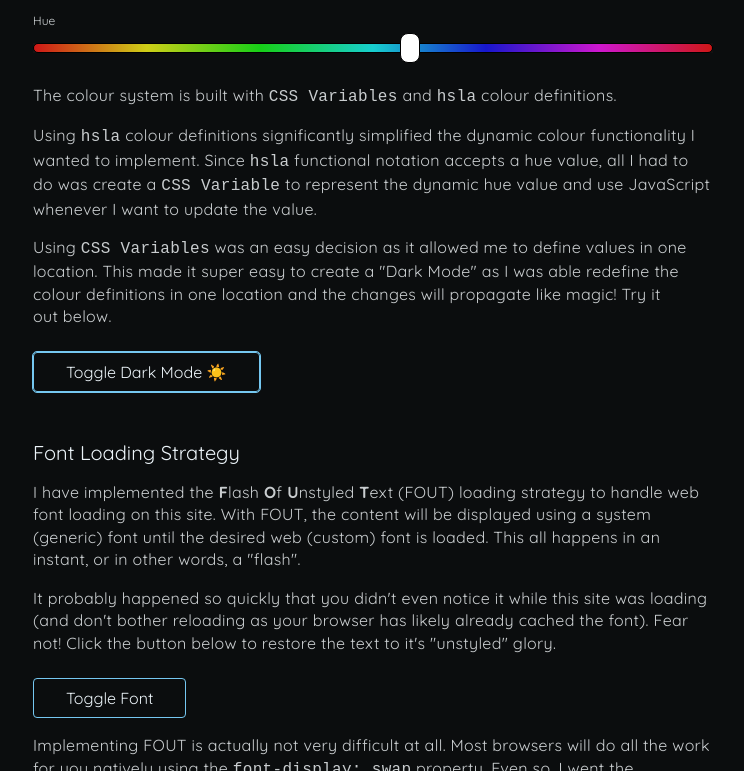
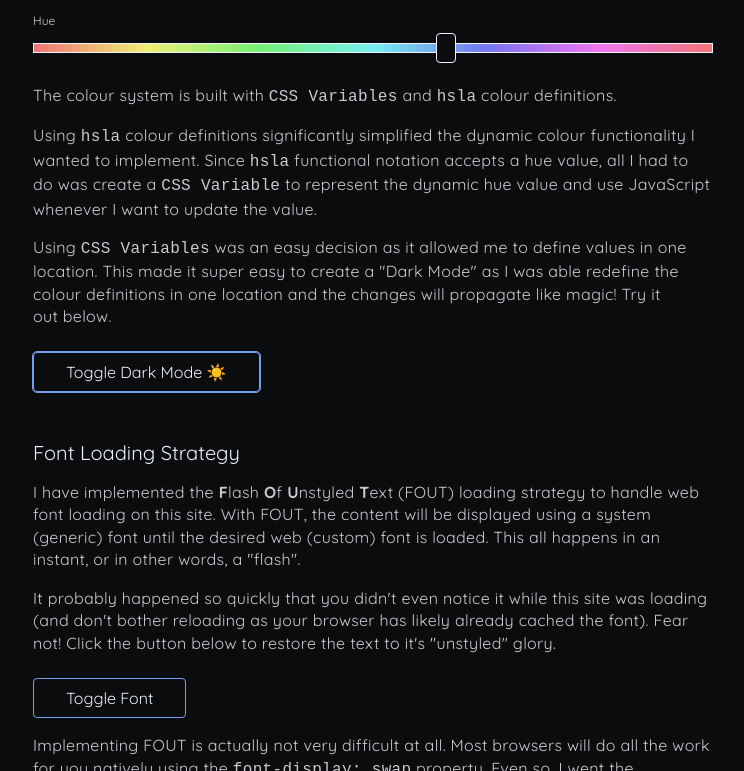
Before and after one commit to jmaloon/portfolio, a plain HTML site: page index.html in a window 1280 px wide. Both pictures are taken after a click on the button "Toggle Dark Mode". Shown: the part 1071-1842 px from the top of the page, without its empty margins (267-1011 px from the left). Drawn offline with Linux system fonts and the light colour scheme.

Commit message:
refactoring dynamic color code

```diff
--- a/index.html
+++ b/index.html
@@ -95,7 +95,7 @@
             continuity that would otherwise not&nbsp;exist.
           </p>
           <p class="text-body text-color-secondary">
-            For this website, I implemented a dynamic colour system based on a
+            For this website, I implemented a <span class="text-color-accent">dynamic</span> colour system based on a
             single hue value. Below you can change the base hue by sliding the
             toggle on the range&nbsp;input.
           </p>
--- a/index.js
+++ b/index.js
@@ -1,8 +1,3 @@
-const abcelleraSection = document.querySelector("#experience_abcellera");
-abcelleraSection?.addEventListener("mouseenter", function () {
-  abcelleraSection.querySelector("animate").beginElement();
-});
-
 const hueInput = document.querySelector("input#hue-input");
 hueInput?.addEventListener("input", (event) => {
   document.documentElement.style.setProperty(
@@ -16,19 +11,14 @@ darkModeButton?.addEventListener("click", function () {
   const darkClassName = "dark";
   const rootElement = document.documentElement;
 
-  // remove custom hue adjustments
-  rootElement.style.removeProperty("--palette-hue");
-
   const isDarkModeActive = rootElement.classList.contains(darkClassName);
   if (isDarkModeActive) {
     // if the dark theme is active, we remove the class from the root element
     rootElement.classList.remove(darkClassName);
-    hueInput.value = 220;
     return;
   }
   // otherwise we activate dark mode by adding the class to the root element
   rootElement.classList.add(darkClassName);
-  hueInput.value = 200;
 });
 
 const cssButton = document.querySelector("button#css-toggle");
--- a/styles.css
+++ b/styles.css
@@ -13,53 +13,55 @@
   );
 
   --palette-hue: 220;
-  --palette-accent: hsl(var(--palette-hue), 80%, 45%);
+  --palette-accent-lightness: 45%;
+  --palette-accent: hsl(
+    var(--palette-hue),
+    80%,
+    var(--palette-accent-lightness)
+  );
   --palette-surface: hsl(var(--palette-hue), 10%, 95%);
   --palette-text-primary: hsl(var(--palette-hue), 50%, 5%);
   --palette-text-secondary: hsl(var(--palette-hue), 5%, 20%);
 
   --hue-track-gradient: linear-gradient(
     to right,
-    hsl(0, 80%, 45%),
-    hsl(20, 80%, 45%),
-    hsl(40, 80%, 45%),
-    hsl(60, 80%, 45%),
-    hsl(80, 80%, 45%),
-    hsl(100, 80%, 45%),
-    hsl(120, 80%, 45%),
-    hsl(140, 80%, 45%),
-    hsl(160, 80%, 45%),
-    hsl(180, 80%, 45%),
-    hsl(200, 80%, 45%),
-    hsl(220, 80%, 45%),
-    hsl(240, 80%, 45%),
-    hsl(260, 80%, 45%),
-    hsl(280, 80%, 45%),
-    hsl(300, 80%, 45%),
-    hsl(320, 80%, 45%),
-    hsl(340, 80%, 45%),
-    hsl(360, 80%, 45%)
+    hsl(0, 80%, var(--palette-accent-lightness)),
+    hsl(20, 80%, var(--palette-accent-lightness)),
+    hsl(40, 80%, var(--palette-accent-lightness)),
+    hsl(60, 80%, var(--palette-accent-lightness)),
+    hsl(80, 80%, var(--palette-accent-lightness)),
+    hsl(100, 80%, var(--palette-accent-lightness)),
+    hsl(120, 80%, var(--palette-accent-lightness)),
+    hsl(140, 80%, var(--palette-accent-lightness)),
+    hsl(160, 80%, var(--palette-accent-lightness)),
+    hsl(180, 80%, var(--palette-accent-lightness)),
+    hsl(200, 80%, var(--palette-accent-lightness)),
+    hsl(220, 80%, var(--palette-accent-lightness)),
+    hsl(240, 80%, var(--palette-accent-lightness)),
+    hsl(260, 80%, var(--palette-accent-lightness)),
+    hsl(280, 80%, var(--palette-accent-lightness)),
+    hsl(300, 80%, var(--palette-accent-lightness)),
+    hsl(320, 80%, var(--palette-accent-lightness)),
+    hsl(340, 80%, var(--palette-accent-lightness)),
+    hsl(360, 80%, var(--palette-accent-lightness))
   );
-  --hue-thumb-color: white;
+  --hue-track-width: 100%;
+  --hue-track-height: 10px;
+  --hue-track-border-color: var(--palette-text-primary);
+  --hue-track-border-width: 1px;
+  --hue-track-border-radius: 0px;
 
-  --hue-thumb-radius: 8px;
+  --hue-thumb-color: var(--palette-surface);
   --hue-thumb-height: 30px;
   --hue-thumb-width: 20px;
+  --hue-thumb-border-color: var(--palette-text-primary);
   --hue-thumb-border-width: 1px;
-  --hue-thumb-border-color: black;
-
-  --hue-track-width: 100%;
-  --hue-track-height: 10px;
-  --hue-track-border-width: 1px;
-  --hue-track-border-color: black;
-
-  --hue-track-radius: 5px;
+  --hue-thumb-border-radius: 4px;
 }
 :root.dark {
   color-scheme: dark;
 
-  --palette-hue: 200;
-  --palette-accent: hsl(var(--palette-hue), 80%, 70%);
+  --palette-accent-lightness: 70%;
   --palette-surface: hsl(var(--palette-hue), 10%, 5%);
   --palette-text-primary: hsl(var(--palette-hue), 50%, 95%);
   --palette-text-secondary: hsl(var(--palette-hue), 5%, 80%);
@@ -226,6 +228,8 @@ input[type="range"] {
   -webkit-appearance: none;
   width: var(--hue-track-width);
   margin: calc(var(--hue-thumb-height) / 2) 0;
+  background: none;
+  cursor: pointer;
 }
 input[type="range"]:focus {
   outline: none;
@@ -235,8 +239,7 @@ input[type="range"]::-webkit-slider-runnable-track {
   height: var(--hue-track-height);
   background: var(--hue-track-gradient);
   border: var(--hue-track-border-width) solid var(--hue-track-border-color);
-  border-radius: var(--hue-track-radius);
-  cursor: pointer;
+  border-radius: var(--hue-track-border-radius);
 }
 input[type="range"]::-webkit-slider-thumb {
   -webkit-appearance: none;
@@ -248,28 +251,21 @@ input[type="range"]::-webkit-slider-thumb {
   );
   background: var(--hue-thumb-color);
   border: var(--hue-thumb-border-width) solid var(--hue-thumb-border-color);
-  border-radius: var(--hue-thumb-radius);
-  cursor: pointer;
-}
-/* lighten track color */
-input[type="range"]:focus::-webkit-slider-runnable-track {
-  background: var(--hue-track-gradient);
+  border-radius: var(--hue-thumb-border-radius);
 }
 input[type="range"]::-moz-range-track {
   width: var(--hue-track-width);
   height: var(--hue-track-height);
   background: var(--hue-track-gradient);
   border: var(--hue-track-border-width) solid var(--hue-track-border-color);
-  border-radius: var(--hue-track-radius);
-  cursor: pointer;
+  border-radius: var(--hue-track-border-radius);
 }
 input[type="range"]::-moz-range-thumb {
   width: var(--hue-thumb-width);
   height: var(--hue-thumb-height);
   background: var(--hue-thumb-color);
   border: var(--hue-thumb-border-width) solid var(--hue-thumb-border-color);
-  border-radius: var(--hue-thumb-radius);
-  cursor: pointer;
+  border-radius: var(--hue-thumb-border-radius);
 }
 
 .icon {
```
